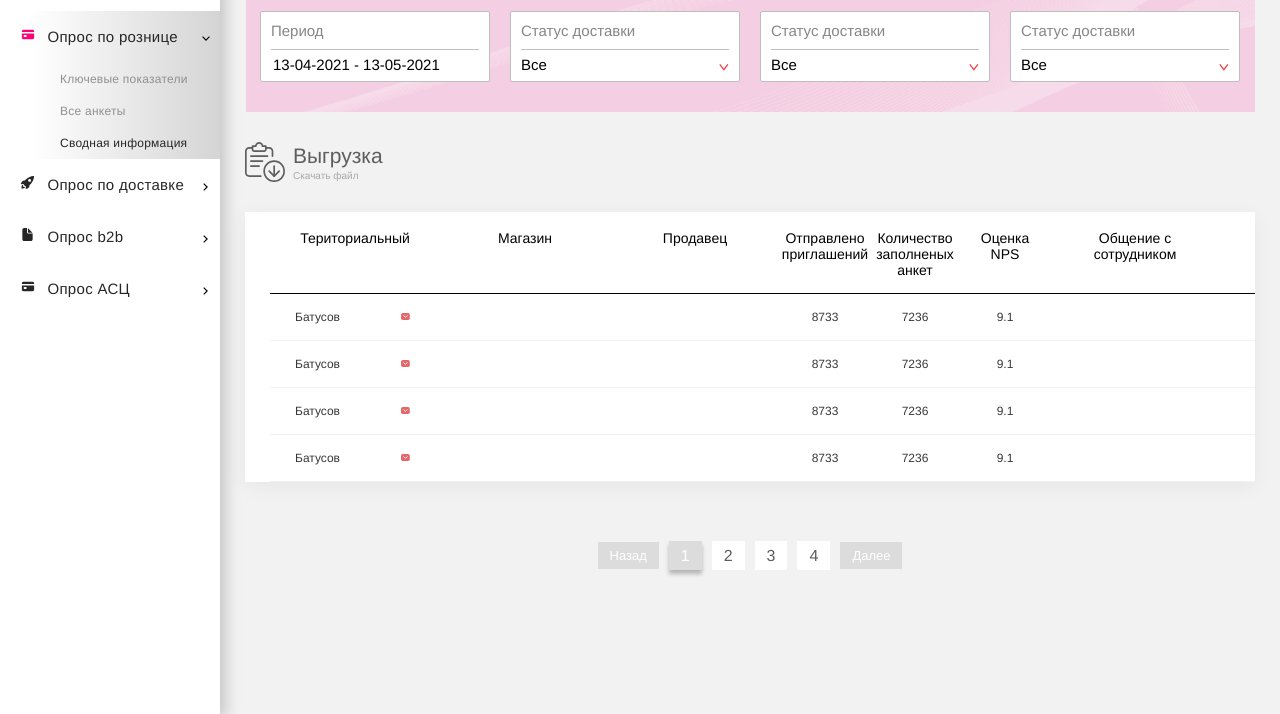
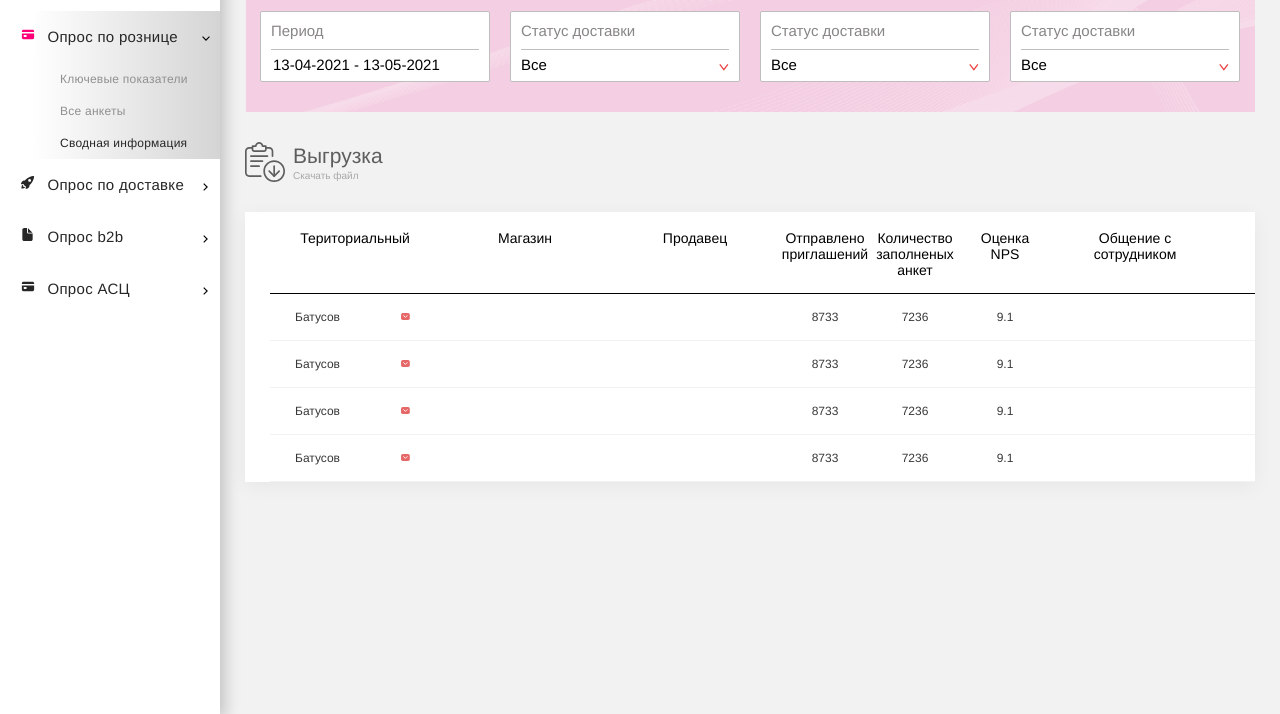
Before and after one commit to YuliaPol/reStoreAdmin, a plain HTML site: page table.html in a window 1280 px wide. Shown: the part 86-800 px from the top of the page. Drawn offline with nearby package versions, Linux system fonts and the light colour scheme.

Commit message:
remove pagination in table.html

```diff
--- a/table.html
+++ b/table.html
@@ -1192,16 +1192,6 @@
                         </table>
                     </div>
                 </div>
-                <div class="pagination-wrap">
-                    <ul class="pagination">
-                        <li class="prev disabled"><span>Назад</span></li>
-                        <li class="active"><a href="#" data-page="0">1</a></li>
-                        <li><a href="#" data-page="1">2</a></li>
-                        <li><a href="#" data-page="2">3</a></li>
-                        <li><a href="#" data-page="3">4</a></li>
-                        <li class="next"><a href="#" data-page="1">Далее</a></li>
-                    </ul>
-                </div>
             </div>
         </div>
     </div>
```
Also changed, not shown: table2.html (+0 -10 lines).
